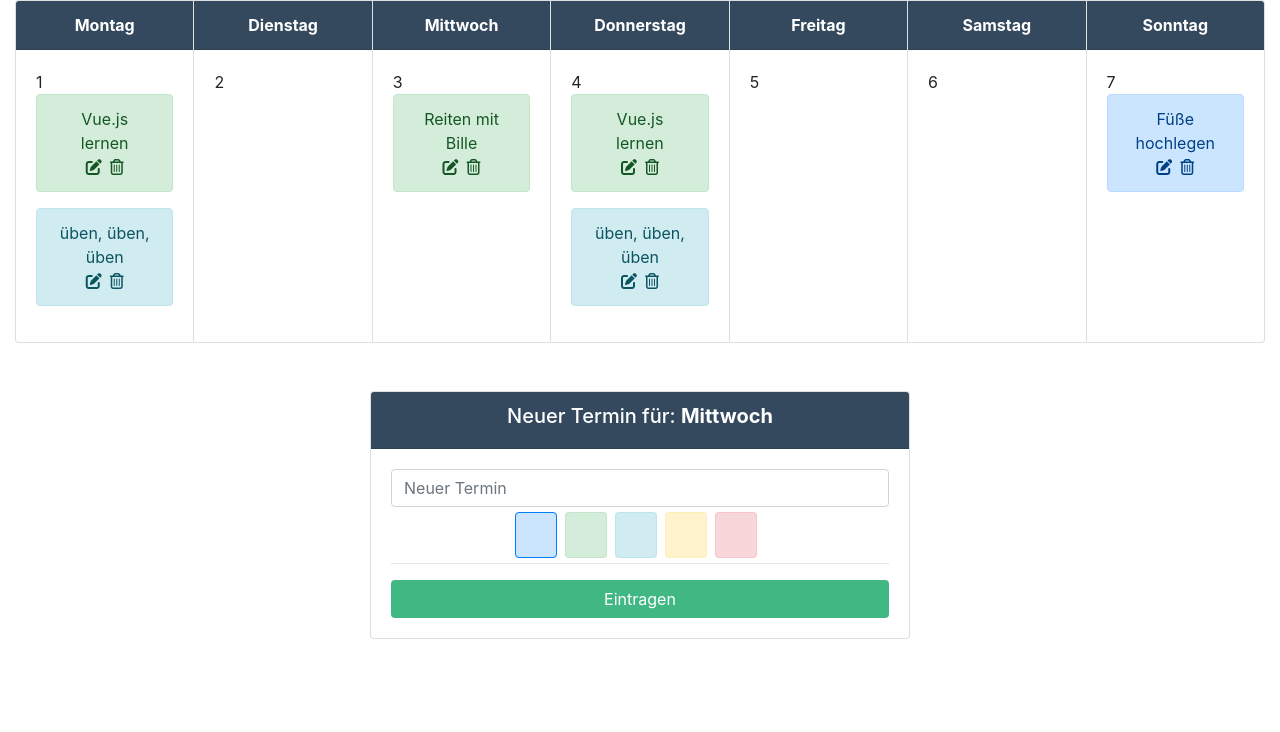
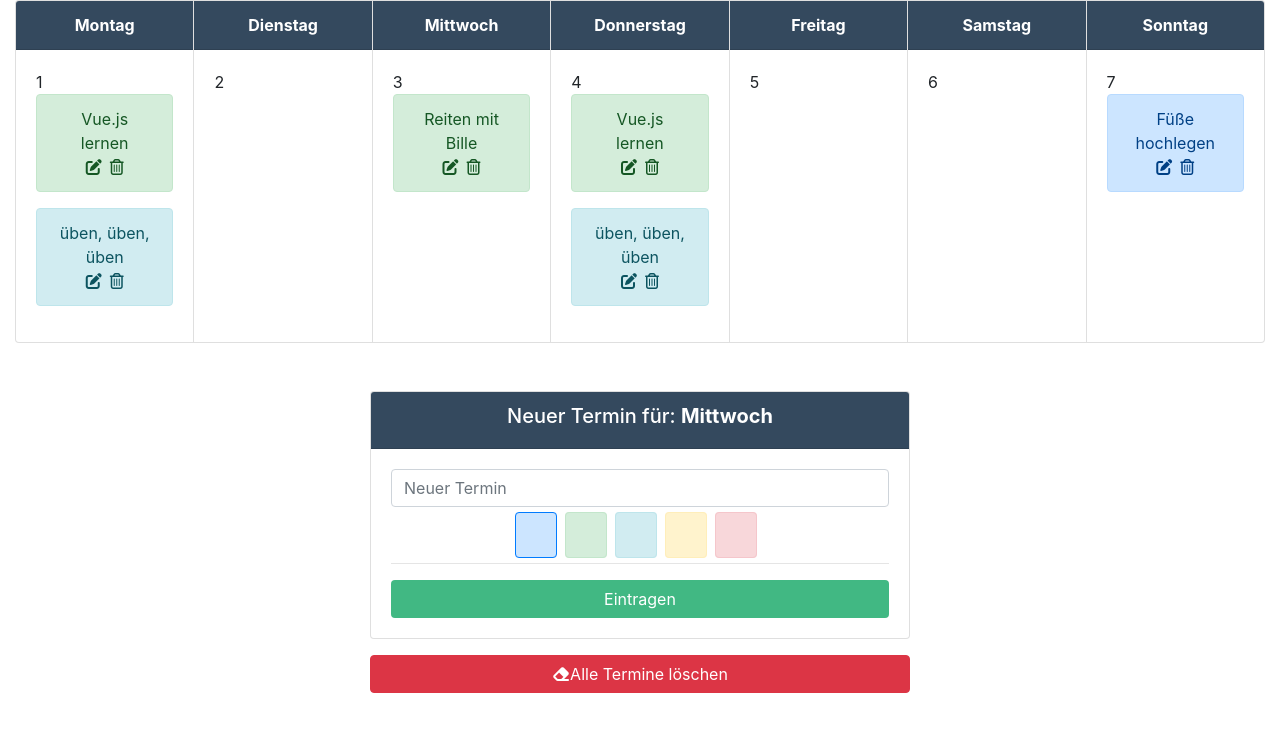
Before and after one commit to AndyWoerner/calender, a Vue app: page / in a window 1280 px wide. Shown: the top 732 px of the page. Built offline with nearby package versions, Linux system fonts and the light colour scheme.

Commit message:
feat: delete events button added

```diff
--- a/src/App.vue
+++ b/src/App.vue
@@ -1,22 +1,29 @@
 <template>
   <div id="app">
-
     <CalendarWeek />
 
     <CalendarEntry />
-
+    <div class="container mt-3">
+      <div class="row">
+        <div class="col-6 offset-3">
+          <ButtonEmptyCalendar />
+        </div>
+      </div>
+    </div>
   </div>
 </template>
 
 <script>
-import CalendarWeek from "./components/CalendarWeek"
-import CalendarEntry from "./components/CalendarEntry"
+import CalendarWeek from "./components/CalendarWeek";
+import CalendarEntry from "./components/CalendarEntry";
+import ButtonEmptyCalendar from "./components/ButtonEmptyCalendar";
 
 export default {
   name: "App",
   components: {
     CalendarWeek,
-    CalendarEntry
+    CalendarEntry,
+    ButtonEmptyCalendar
   }
 };
 </script>
--- /dev/null
+++ b/src/components/ButtonEmptyCalendar.vue
@@ -0,0 +1,21 @@
+<template>
+    <button
+        class="btn btn-danger btn-block"
+        @click="emptyCalendar"
+        >
+        <i class="fas fa-eraser"></i>Alle Termine löschen
+    </button>
+</template>
+
+<script>
+import {store} from "../store"
+
+export default {
+    name: "ButtonEmptyCalendar",
+    methods: {
+        emptyCalendar(){
+            store.emptyCalendar()
+        }
+    }
+}
+</script>
--- a/src/store.js
+++ b/src/store.js
@@ -41,5 +41,10 @@ export const store = {
         const dayObj = this.state.calendarWeekData.find( day => day.id === dayId)
         const eventIndex = dayObj.events.findIndex( event => event.title = eventTitle )
         dayObj.events.splice(eventIndex, 1)
+    },
+    emptyCalendar(){
+        this.state.calendarWeekData.map( dayObj => {
+            dayObj.events = [];
+        })
     }
 }
```
